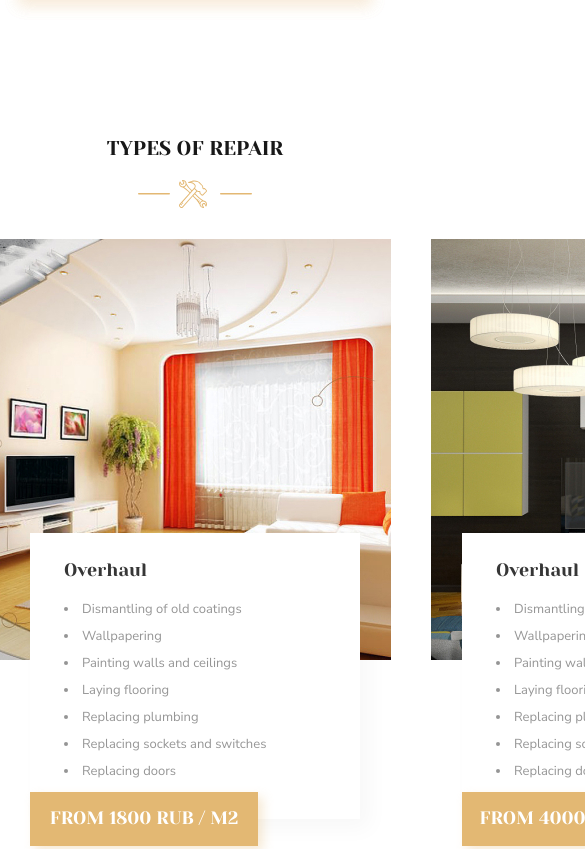
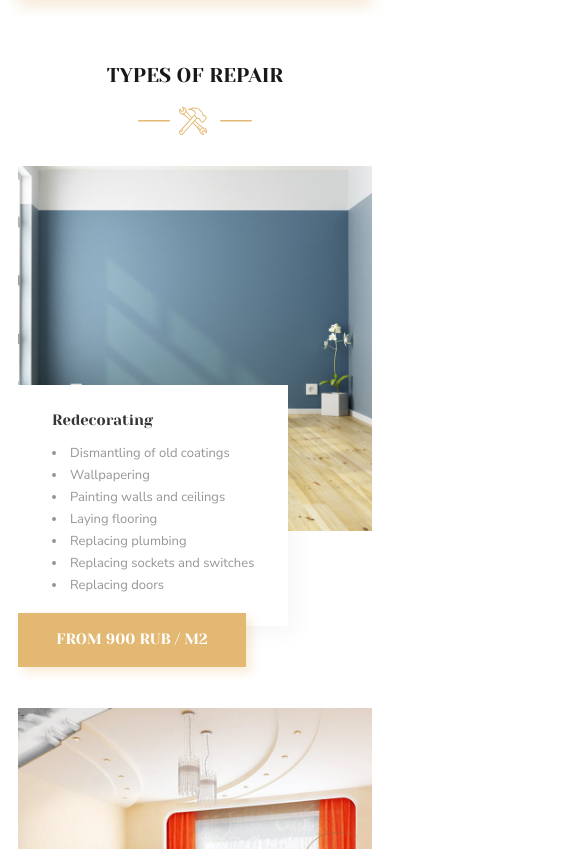
Before and after one commit to igorevi4oleg/itogtest, a plain HTML site: page index.html in a window 390 px wide. Shown: the part 2080-2929 px from the top of the page, 585 px wide, since content can reach past the window. Drawn offline with Linux system fonts and the light colour scheme.

Commit message:
fifth section mobile

```diff
--- a/css/styles2.css
+++ b/css/styles2.css
@@ -575,4 +575,101 @@
         background-position: center center;
         background-size: 50% 50%;
 
+    }
+
 }
+
+/* SECTION FIFTH MEDIA SCREEN */
+
+@media screen and (max-width: 480px) {
+
+    .fifth {
+
+        display: block;
+        width: auto;
+    }
+
+
+    .repair-div {
+
+        padding-top: 75px;
+    }
+
+    .types-block {
+
+        width: auto;
+        display: block;
+        margin: 0 18px;
+    }
+
+
+
+    .redecoration, .overhaul, .designer-repair {
+
+        display: block;
+        width: auto;
+        margin-bottom: 177px;
+    }
+
+    .redecoration-photo, .overhaul-photo, .designer-repair-photo {
+
+        display: block;
+        width: auto;
+        height: 365px;
+        background-size: cover;
+    }
+
+    .redecoration-ul, .overhaul-ul, .designer-repair-ul {
+
+        display: block;
+        position: absolute;
+        left: 0;
+        top: 60%;
+        width: 270px;
+        height: 241px;
+        margin: 0;
+    }
+
+    .ul-redecoration, .ul-overhaul, .ul-designer-repair {
+
+        font-family: 'Yeseva One';
+        font-style: normal;
+        font-weight: 400;
+        font-size: 15px;
+        line-height: 138.6%;
+        color: #363636;
+    }
+
+    .li-redecoration, .li-overhaul, .li-designer-repair {
+
+        font-family: 'Nunito Sans';
+        font-style: normal;
+        font-weight: 400;
+        font-size: 13px;
+        line-height: 169.8%;
+        color: #959595;
+    }
+
+    .button-cost {
+
+        margin: 0;
+        width: 190.43px;
+        height: 40px;
+
+    }
+
+    .from-rub {
+
+        font-family: 'Yeseva One';
+        font-style: normal;
+        font-weight: 400;
+        font-size: 15px;
+        line-height: 138.6%;
+        text-transform: uppercase;
+        color: #FFFFFF;
+    }
+
+
+
+
+}
--- a/index.html
+++ b/index.html
@@ -273,7 +273,7 @@
                 </div>
             </div>
         </section>
-        <section class="sixth">
+     <!--<section class="sixth">
             <div class="house-image">
             <div class="grid-div">
                 <div class="svg1"><svg width="84" height="84" viewBox="0 0 84 80" fill="none" xmlns="http://www.w3.org/2000/svg">
```
